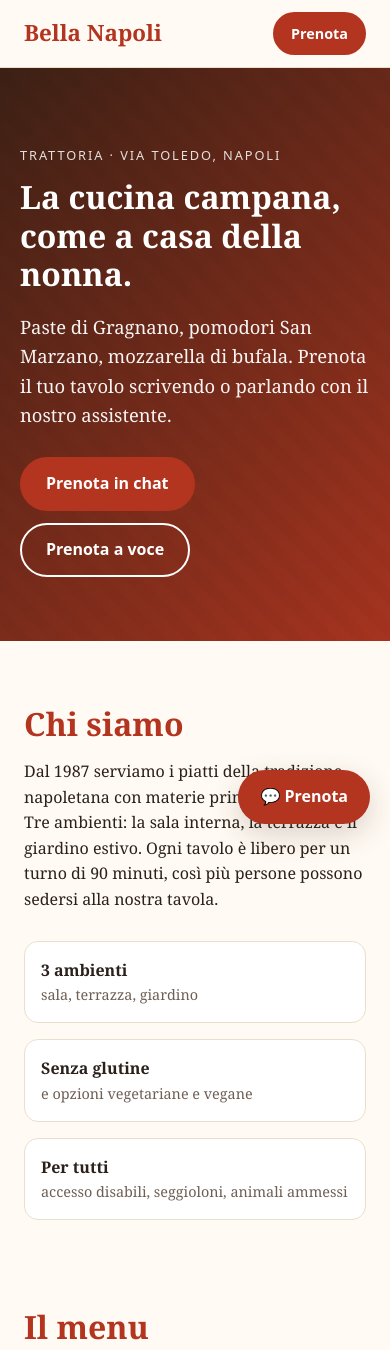
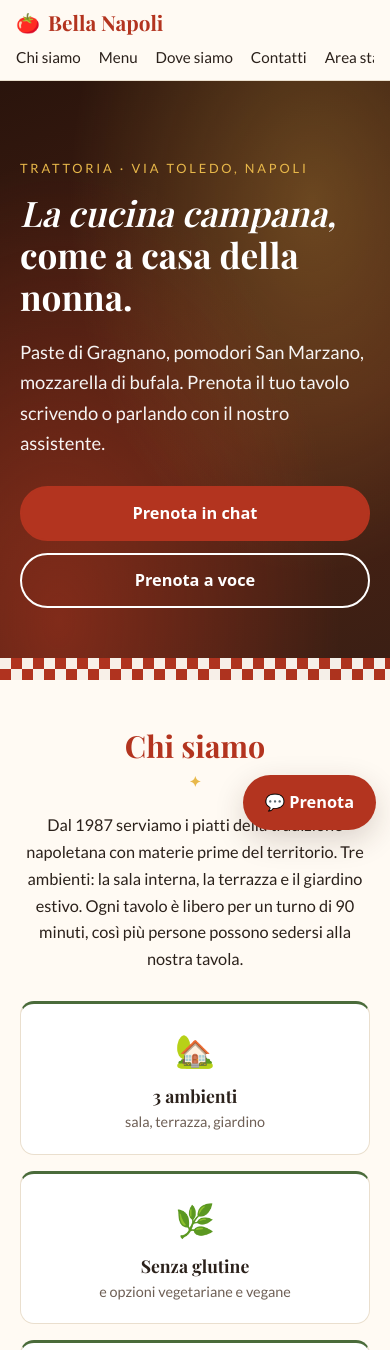
Before and after one commit to KsandarIV/AI_4_Restaurants, a plain HTML site: page frontend/index.html in a window 390 px wide. Shown: the top 1350 px of the page. Drawn offline with nearby package versions, Linux system fonts and the light colour scheme; no server answers; a web font is replaced by a local one.

Commit message:
frontend: restyling in tema ristorante
Font Playfair/Lato, hero con bordo a quadretti, logo, sezioni alternate,
menu stile carta dei piatti, footer, ritocchi mobile e link diretto all'area staff.

Co-Authored-By: Claude Sonnet 5.5 <noreply@anthropic.com>

```diff
--- a/frontend/css/style.css
+++ b/frontend/css/style.css
@@ -9,16 +9,23 @@
   --hero: #3a1f14;
   --radius: 14px;
   --shadow: 0 10px 30px rgba(58, 31, 20, .18);
+  --basil: #4a6b3a;
+  --lemon: #e8b84a;
+  --bg-alt: #f6ead7;
+  --serif: "Playfair Display", Georgia, serif;
+  --sans: Lato, system-ui, sans-serif;
 }
 * { box-sizing: border-box; }
 html { scroll-behavior: smooth; }
-body { margin: 0; font-family: Georgia, "Times New Roman", serif; color: var(--text); background: var(--bg); line-height: 1.6; }
-h1, h2, h3, .brand { font-family: Georgia, serif; line-height: 1.2; }
+body { margin: 0; font-family: var(--sans); font-size: 1.02rem; color: var(--text); background: var(--bg); line-height: 1.65; }
+h1, h2, h3, .brand { font-family: var(--serif); line-height: 1.2; }
 a { color: var(--accent); }
 [hidden] { display: none !important; }
 
 .topbar { position: sticky; top: 0; z-index: 20; display: flex; align-items: center; gap: 24px; padding: 12px 24px; background: rgba(255, 250, 243, .95); backdrop-filter: blur(6px); border-bottom: 1px solid var(--line); }
-.brand { font-size: 1.4rem; font-weight: bold; color: var(--accent); text-decoration: none; margin-right: auto; }
+.brand { font-size: 1.45rem; font-weight: 700; color: var(--accent); text-decoration: none; margin-right: auto; display: flex; align-items: baseline; gap: 8px; }
+.brand-mark { font-size: 1.2rem; align-self: center; }
+.brand small { font-family: var(--sans); font-size: .62rem; font-weight: 400; letter-spacing: .18em; text-transform: uppercase; color: var(--muted); }
 .topbar nav { display: flex; gap: 20px; }
 .topbar nav a { color: var(--text); text-decoration: none; font-size: .95rem; }
 .topbar nav a:hover { color: var(--accent); }
@@ -31,36 +38,52 @@ a { color: var(--accent); }
 .link-btn { background: none; border: 0; color: var(--muted); text-decoration: underline; cursor: pointer; font: inherit; font-size: .85rem; padding: 6px 14px 10px; align-self: flex-start; }
 .icon-btn { background: none; border: 0; font-size: 1.1rem; cursor: pointer; color: var(--muted); padding: 4px 8px; }
 
-.hero { background: linear-gradient(135deg, rgba(58, 31, 20, .92), rgba(179, 52, 31, .85)), repeating-linear-gradient(45deg, #5b3220 0 12px, #4a2818 12px 24px); color: #fff; padding: 96px 24px; }
+.hero { position: relative; color: #fff; padding: 120px 24px 130px; background:
+  radial-gradient(ellipse at 80% 20%, rgba(232, 184, 74, .28), transparent 55%),
+  radial-gradient(ellipse at 15% 90%, rgba(179, 52, 31, .55), transparent 60%),
+  linear-gradient(160deg, #2a140c, #4a2113 60%, #3a1f14); }
+/* bordo a tovaglia a quadretti */
+.hero::after { content: ""; position: absolute; left: 0; right: 0; bottom: 0; height: 22px; background: repeating-conic-gradient(var(--accent) 0 25%, #fffaf3 0 50%) 0 0 / 22px 22px; opacity: .95; }
 .hero-inner { max-width: 800px; margin: 0 auto; }
-.eyebrow { text-transform: uppercase; letter-spacing: .15em; font-size: .8rem; opacity: .85; font-family: system-ui, sans-serif; }
-.hero h1 { font-size: clamp(2rem, 5vw, 3.4rem); margin: .3em 0; }
+.eyebrow { text-transform: uppercase; letter-spacing: .22em; font-size: .8rem; color: var(--lemon); font-family: var(--sans); }
+.hero h1 { font-size: clamp(2.2rem, 5.5vw, 3.8rem); margin: .3em 0; font-weight: 700; }
+.hero h1::first-line { font-style: italic; font-weight: 500; }
 .lead { font-size: 1.15rem; max-width: 560px; opacity: .95; }
 .hero-actions { display: flex; flex-wrap: wrap; gap: 12px; margin-top: 28px; }
 
 .section { max-width: 1000px; margin: 0 auto; padding: 64px 24px 24px; }
 .section.narrow { max-width: 760px; }
-.section h2 { font-size: 2rem; margin: 0 0 16px; color: var(--accent); }
+.section h2 { font-size: 2.2rem; margin: 0 0 22px; color: var(--accent); text-align: center; }
+.section h2::after { content: "✦"; display: block; margin-top: 8px; font-size: .9rem; color: var(--lemon); letter-spacing: .5em; text-indent: .5em; }
+/* sfondo alternato a tutta larghezza */
+#menu, #contatti { background: var(--bg-alt); box-shadow: 0 0 0 100vmax var(--bg-alt); clip-path: inset(0 -100vmax); padding-bottom: 56px; }
+#chi-siamo > p { text-align: center; }
 .section h3 { margin: 18px 0 4px; font-size: 1rem; text-transform: uppercase; letter-spacing: .08em; color: var(--muted); font-family: system-ui, sans-serif; }
 .section p { margin: 0; }
 .features { list-style: none; padding: 0; margin: 28px 0 0; display: grid; grid-template-columns: repeat(auto-fit, minmax(200px, 1fr)); gap: 16px; }
-.features li { background: var(--surface); border: 1px solid var(--line); border-radius: var(--radius); padding: 16px; display: flex; flex-direction: column; }
+.features li { background: var(--surface); border: 1px solid var(--line); border-top: 3px solid var(--basil); border-radius: var(--radius); padding: 20px 16px; display: flex; flex-direction: column; text-align: center; transition: transform .2s, box-shadow .2s; }
+.features li:hover { transform: translateY(-3px); box-shadow: var(--shadow); }
+.features strong { font-family: var(--serif); font-size: 1.1rem; }
 .features span { color: var(--muted); font-size: .9rem; }
+.features .ico { font-size: 2rem; margin-bottom: 4px; }
 
 .filters { display: flex; flex-wrap: wrap; gap: 8px; margin-bottom: 20px; }
 .chip { font: inherit; font-family: system-ui, sans-serif; font-size: .85rem; padding: 6px 14px; border-radius: 999px; border: 1px solid var(--line); background: var(--surface); cursor: pointer; color: var(--text); }
 .chip[aria-pressed="true"] { background: var(--accent); border-color: var(--accent); color: #fff; }
-.menu-list h3.cat { margin: 28px 0 8px; font-size: 1.3rem; text-transform: none; letter-spacing: 0; color: var(--text); border-bottom: 2px solid var(--line); padding-bottom: 4px; }
-.dish { display: flex; justify-content: space-between; gap: 16px; padding: 10px 0; border-bottom: 1px dashed var(--line); }
-.dish-name { font-weight: bold; }
+.menu-list h3.cat { margin: 36px 0 10px; font-size: 1.6rem; font-style: italic; font-weight: 500; text-transform: none; letter-spacing: 0; color: var(--accent-dark); text-align: center; display: flex; align-items: center; gap: 16px; }
+.menu-list h3.cat::before, .menu-list h3.cat::after { content: ""; flex: 1; height: 1px; background: linear-gradient(90deg, transparent, var(--accent) 60%, transparent); opacity: .5; }
+.dish { display: flex; justify-content: space-between; gap: 16px; padding: 12px 4px; border-bottom: 1px dotted #c9b79c; }
+.dish:hover { background: rgba(255, 255, 255, .55); }
+.dish-name { font-family: var(--serif); font-weight: 600; font-size: 1.08rem; }
 .dish-desc { color: var(--muted); font-size: .92rem; }
-.dish-tags { font-family: system-ui, sans-serif; font-size: .72rem; color: var(--muted); margin-top: 2px; }
-.dish-price { font-family: system-ui, sans-serif; font-weight: 600; white-space: nowrap; }
+.dish-tags { font-size: .72rem; color: var(--basil); font-weight: 700; text-transform: uppercase; letter-spacing: .06em; margin-top: 2px; }
+.dish-price { font-family: var(--serif); font-weight: 700; font-size: 1.1rem; color: var(--accent); white-space: nowrap; }
 .note { color: var(--muted); font-size: .85rem; margin-top: 20px !important; }
 
 .two-col { display: grid; grid-template-columns: 1fr 1fr; gap: 32px; align-items: start; }
 .map-wrap iframe { width: 100%; height: 300px; border: 0; border-radius: var(--radius); }
-.footer { margin-top: 72px; padding: 28px 24px 100px; text-align: center; background: var(--hero); color: #e9d9c8; font-size: .9rem; }
+.footer { margin-top: 72px; padding: 40px 24px 100px; text-align: center; background: var(--hero); color: #e9d9c8; font-size: .9rem; position: relative; }
+.footer::before { content: ""; position: absolute; left: 0; right: 0; top: 0; height: 22px; background: repeating-conic-gradient(var(--accent) 0 25%, #fffaf3 0 50%) 0 0 / 22px 22px; }
 
 /* ----- assistente ----- */
 .fab { position: fixed; right: 20px; bottom: 20px; z-index: 30; font: inherit; font-family: system-ui, sans-serif; font-weight: 600; background: var(--accent); color: #fff; border: 0; border-radius: 999px; padding: 14px 22px; cursor: pointer; box-shadow: var(--shadow); }
@@ -97,9 +120,18 @@ a { color: var(--accent); }
 .hint { color: var(--muted); font-size: .8rem; max-width: 280px; margin: 0; }
 
 @media (max-width: 720px) {
-  .topbar nav { display: none; }
+  .topbar { flex-wrap: wrap; gap: 4px 12px; padding: 10px 16px 0; }
+  .brand { white-space: nowrap; font-size: 1.3rem; }
+  .brand small { display: none; }
+  .topbar > .btn { display: none; }
+  .topbar nav { order: 3; width: 100%; gap: 18px; overflow-x: auto; white-space: nowrap; padding: 6px 0 10px; scrollbar-width: none; }
   .two-col { grid-template-columns: 1fr; }
-  .hero { padding: 64px 20px; }
+  .hero { padding: 64px 20px 72px; }
+  .hero-actions .btn { flex: 1 1 100%; text-align: center; }
+  .section { padding: 48px 20px 16px; }
+  .section h2 { font-size: 1.9rem; }
+  .dish { gap: 12px; }
+  .fab { right: 14px; bottom: 14px; }
   .assistant { right: 0; bottom: 0; width: 100vw; height: 100dvh; border-radius: 0; }
 }
 @media (prefers-reduced-motion: reduce) { * { animation: none !important; transition: none !important; scroll-behavior: auto !important; } }
@@ -107,6 +139,9 @@ a { color: var(--accent); }
 .footer-staff { margin-top: 8px; font-size: .8rem; opacity: .8; }
 .footer a { color: #e9d9c8; }
 
-.staff-box { background: var(--hero); color: #e9d9c8; border-radius: 12px; padding: 24px; display: flex; flex-direction: column; align-items: flex-start; gap: 14px; }
-.staff-box .staff-note { font-size: .85rem; opacity: .8; }
+.staff-box { background: var(--surface); color: var(--text); border: 1px solid var(--line); border-left: 4px solid var(--basil); border-radius: 12px; padding: 24px; display: flex; flex-direction: column; align-items: flex-start; gap: 14px; }
+.staff-box .staff-note { font-size: .85rem; color: var(--muted); }
+.footer-brand { font-family: var(--serif); font-size: 1.5rem; color: #fff; margin: 0 0 4px !important; }
+.footer-tag { font-style: italic; opacity: .75; margin: 0 0 14px !important; }
+.footer p { margin: 4px 0; }
 a.btn { text-decoration: none; display: inline-block; }
--- a/frontend/index.html
+++ b/frontend/index.html
@@ -5,17 +5,20 @@
   <meta name="viewport" content="width=device-width, initial-scale=1">
   <title>Trattoria Bella Napoli</title>
   <meta name="description" content="Cucina campana nel cuore di Napoli. Menu, orari, dove siamo e prenotazione del tavolo in chat o a voce.">
+  <link rel="preconnect" href="https://fonts.googleapis.com">
+  <link rel="preconnect" href="https://fonts.gstatic.com" crossorigin>
+  <link rel="stylesheet" href="https://fonts.googleapis.com/css2?family=Playfair+Display:ital,wght@0,600;0,700;1,500&family=Lato:wght@400;700&display=swap">
   <link rel="stylesheet" href="css/style.css">
 </head>
 <body>
   <header class="topbar">
-    <a class="brand" href="#top">Bella Napoli</a>
+    <a class="brand" href="#top"><span class="brand-mark" aria-hidden="true">🍅</span>Bella Napoli <small>dal 1987</small></a>
     <nav>
       <a href="#chi-siamo">Chi siamo</a>
       <a href="#menu">Menu</a>
       <a href="#dove">Dove siamo</a>
       <a href="#contatti">Contatti</a>
-      <a href="#staff">Area staff</a>
+      <a href="staff.html">Area staff</a>
     </nav>
     <button class="btn btn-small" data-open-assistant>Prenota</button>
   </header>
@@ -37,9 +40,9 @@
       <h2>Chi siamo</h2>
       <p>Dal 1987 serviamo i piatti della tradizione napoletana con materie prime del territorio. Tre ambienti: la sala interna, la terrazza e il giardino estivo. Ogni tavolo è libero per un turno di 90 minuti, così più persone possono sedersi alla nostra tavola.</p>
       <ul class="features">
-        <li><strong>3 ambienti</strong><span>sala, terrazza, giardino</span></li>
-        <li><strong>Senza glutine</strong><span>e opzioni vegetariane e vegane</span></li>
-        <li><strong>Per tutti</strong><span>accesso disabili, seggioloni, animali ammessi</span></li>
+        <li><span class="ico" aria-hidden="true">🏡</span><strong>3 ambienti</strong><span>sala, terrazza, giardino</span></li>
+        <li><span class="ico" aria-hidden="true">🌿</span><strong>Senza glutine</strong><span>e opzioni vegetariane e vegane</span></li>
+        <li><span class="ico" aria-hidden="true">🤝</span><strong>Per tutti</strong><span>accesso disabili, seggioloni, animali ammessi</span></li>
       </ul>
     </section>
 
@@ -97,6 +100,8 @@
   </main>
 
   <footer class="footer">
+    <p class="footer-brand">🍅 Bella Napoli</p>
+    <p class="footer-tag">Cucina campana dal 1987</p>
     <p><span data-info="name">Trattoria Bella Napoli</span> · <span data-info="address">Via Toledo 142, Napoli</span></p>
     <p class="footer-staff"><a href="staff.html">Area ristoratore</a></p>
   </footer>
```
